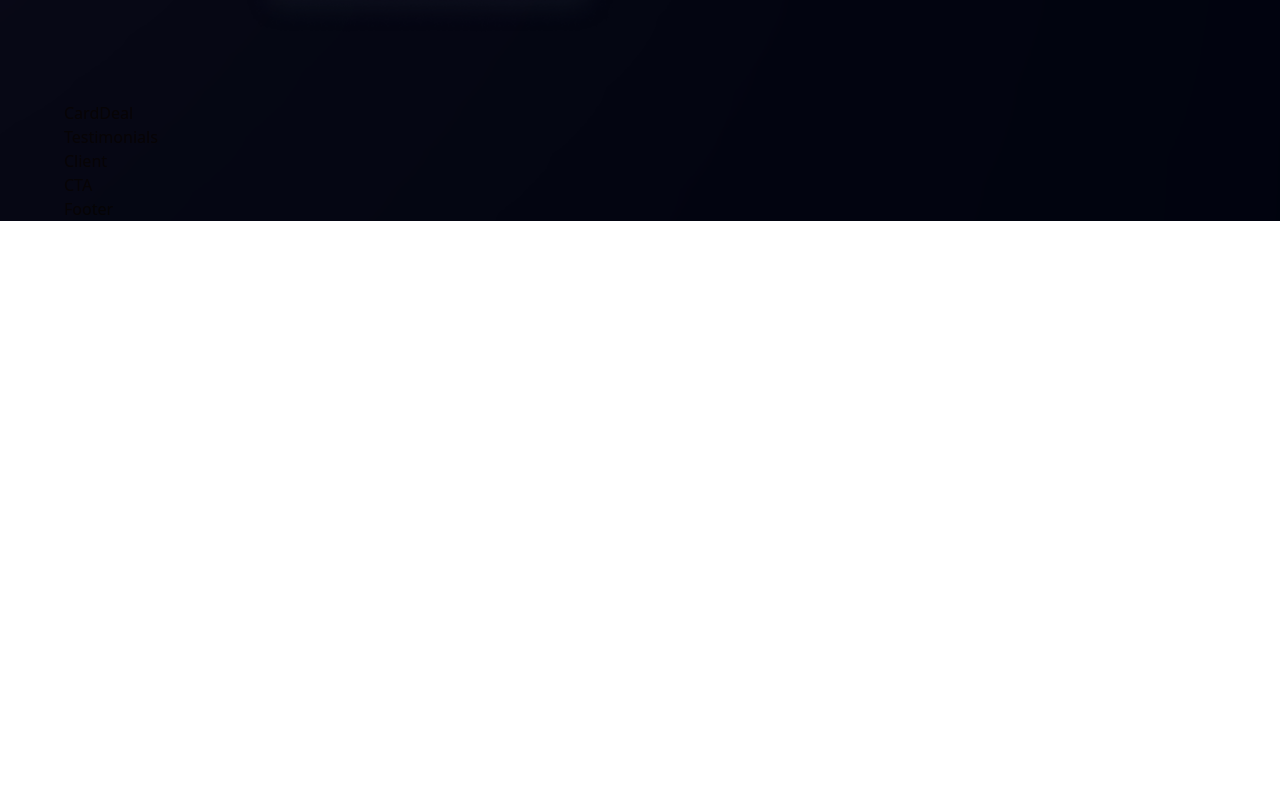
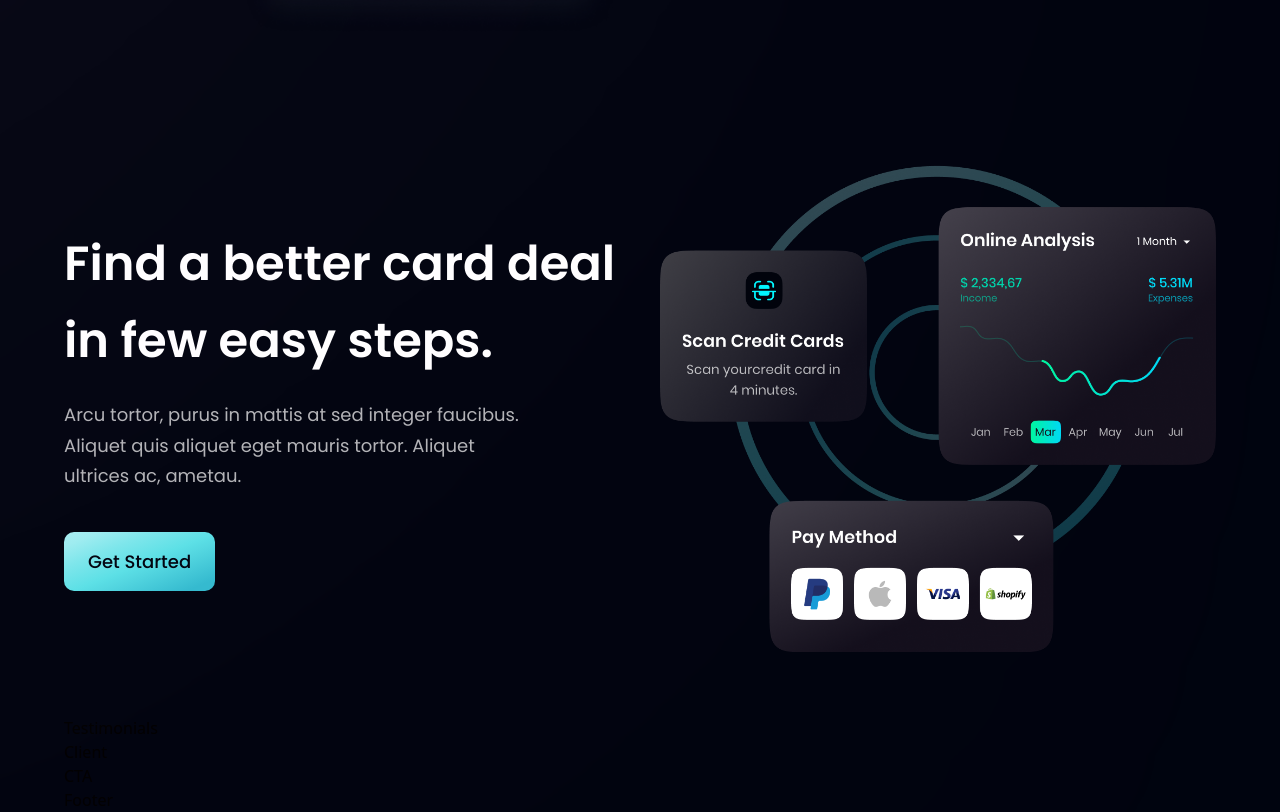
Before and after one commit to Andreaspkst/banking, a React (Vite) app: page / in a window 1280 px wide. Shown: the part 2078-2890 px from the top of the page. Before the commit the page ends 2299 px from the top, so only its background shows below. Built offline with nearby package versions, Linux system fonts and the light colour scheme.

Commit message:
Completed Card Deal Section

```diff
--- a/src/components/CardDeal.jsx
+++ b/src/components/CardDeal.jsx
@@ -1,9 +1,23 @@
-import React from 'react'
+import { card } from '../assets';
+import styles, { layout } from '../style';
+import Button from './Button';
 
-const CardDeal = () => {
-  return (
-    <div>CardDeal</div>
+const CardDeal = () => (
+    <section className={layout.section}>
+      <div className={layout.sectionInfo}>
+        <h2 className={styles.heading2}>
+          Find a better card deal <br className='sm:block hidden'/>
+          in few easy steps.
+        </h2>
+        <p className={`${styles.paragraph} max-w-[470px] mt-5`}>
+          Arcu tortor, purus in mattis at sed integer faucibus. Aliquet quis aliquet eget mauris tortor. Aliquet ultrices ac, ametau.
+        </p>
+        <Button  styles='mt-10'/>
+      </div>
+      <div className={layout.sectionImg}>
+        <img src={card} alt="card" className='w-[100%] h-[100%]' />
+      </div>
+    </section>
   )
-}
 
 export default CardDeal
```
